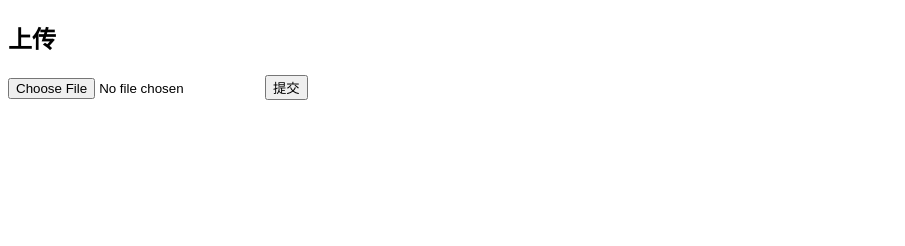
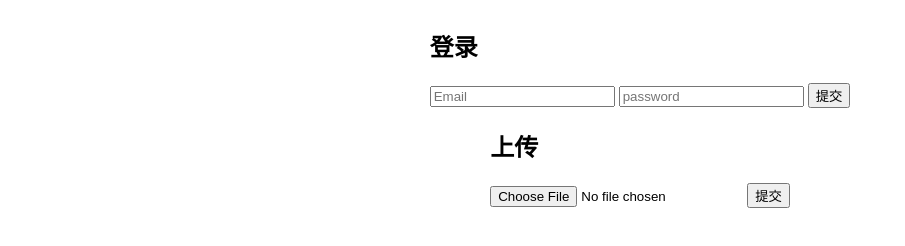
Before and after one commit to zjy012110/email-send, a website: page index.html in a window 1280 px wide. Shown: the whole page, without its empty margins (0-905 px from the left). Drawn offline with Linux system fonts and the light colour scheme.

Commit message:
update-登录信息获取

```diff
--- a/index.html
+++ b/index.html
@@ -1,8 +1,8 @@
 <!--
  * @Description: 文件上传页面
  * @Date: 2020-08-21 15:03:58
- * @LastEditTime: 2020-08-21 15:04:27
- * @FilePath: \test\email-send\index.html
+ * @LastEditTime: 2020-09-08 17:07:30
+ * @FilePath: \email-send\index.html
 -->
 <!DOCTYPE html>
 <html lang="en">
@@ -11,14 +11,42 @@
   <meta charset="UTF-8">
   <meta name="viewport" content="width=device-width, initial-scale=1.0">
   <title>Document</title>
+  <style>
+    body .main {
+      margin: 0 auto;
+      padding: 0;
+    }
+
+    .main {
+      display: grid;
+      place-items: center;
+      width: 500px;
+    }
+
+    .main .login {}
+
+    .main .upload {}
+  </style>
 </head>
 
 <body>
-  <form action="/upload" method="post" enctype="multipart/form-data">
-    <h2>上传</h2>
-    <input type="file" name="file">
-    <input type="submit" value="提交">
-  </form>
+  <main class="main">
+    <div class="login">
+      <form action="/login" method="post" enctype="multipart/form-data">
+        <h2>登录</h2>
+        <input type="email" name="email" required placeholder="Email">
+        <input type="password" name="password" required placeholder="password">
+        <input type="submit" value="提交">
+      </form>
+    </div>
+    <div class="upload">
+      <form action="/upload" method="post" enctype="multipart/form-data">
+        <h2>上传</h2>
+        <input type="file" name="file">
+        <input type="submit" value="提交">
+      </form>
+    </div>
+  </main>
 </body>
 
 </html>
```
Also changed, not shown: lib/login.js (added, +18 -0 lines), server.js (+19 -4 lines).
